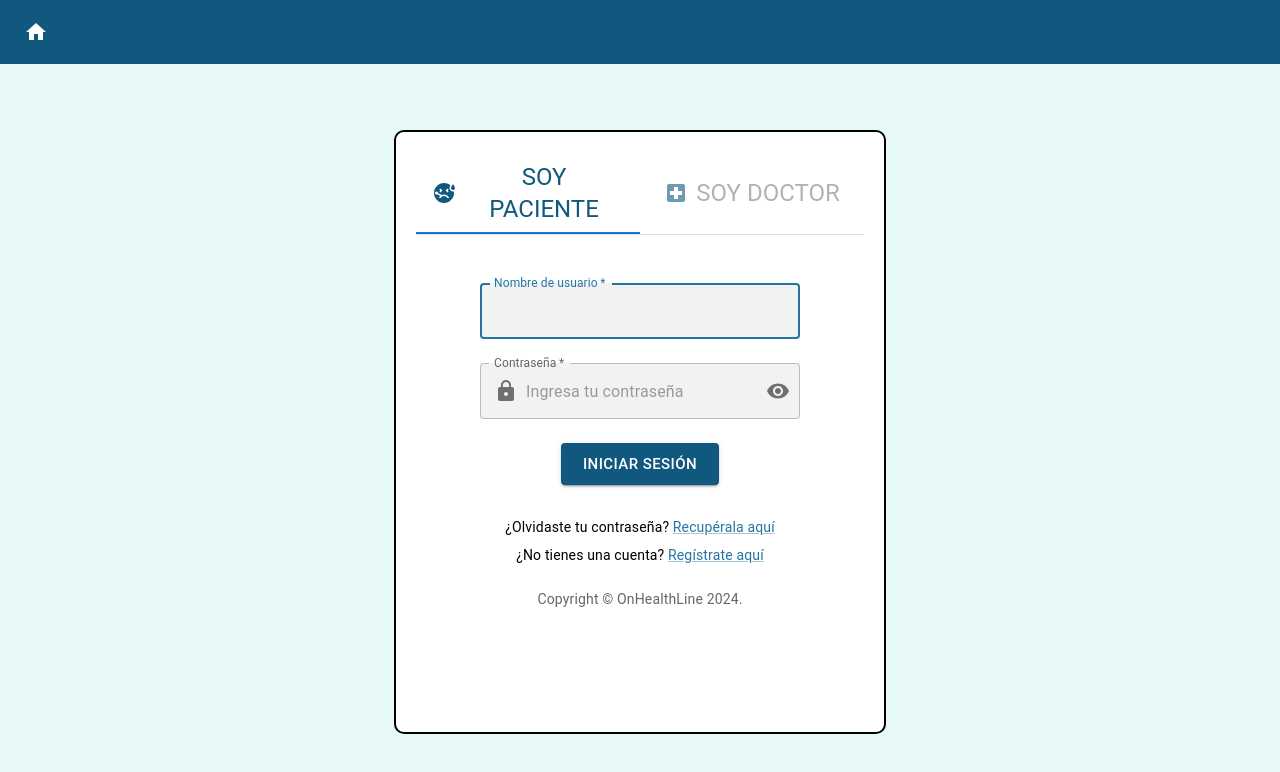
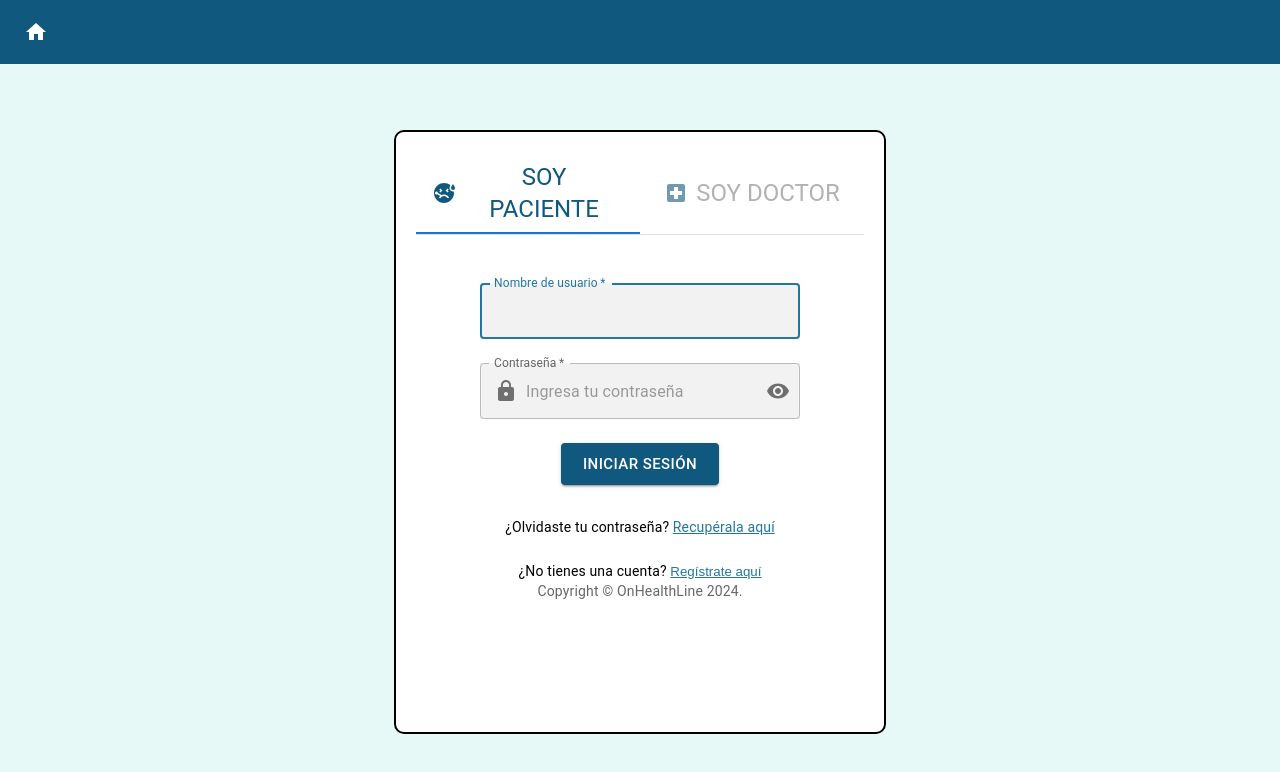
Before and after one commit to 3rnestocs/onhealthline, a Next.js app: page / in a window 1280 px wide. Both pictures are taken after a click on the button "LOGIN". Shown: the top 772 px of the page. Built offline with nearby package versions, Linux system fonts and the light colour scheme.

Commit message:
Implementacion apropiada y dinamica de pantalla de registro en access.

```diff
--- a/src/app/access/access.js
+++ b/src/app/access/access.js
@@ -5,6 +5,7 @@ import { useTheme } from '@mui/material/styles';
 import SickIcon from '@mui/icons-material/Sick';
 import LocalHospitalIcon from '@mui/icons-material/LocalHospital';
 import Login from './login/login';
+import Register from './register/register';
 
 function Copyright(props) {
   return (
@@ -60,17 +61,24 @@ const MainBox = styled(Box)({
   margin: 'auto',
   minWidth: '35%',
   minHeight: '60%',
+  overflowY: 'auto'
 });
 
 export default function Access() {
   const [value, setValue] = React.useState(0);
+  const [isShowingLogin, setIsShowingLogin] = React.useState(true);
   const handleChange = (event, newValue) => {
     setValue(newValue);
   };
+  const handleRegisterAction = () => {
+    setIsShowingLogin(false);
+    setValue(0);
+  };
+  const handleLoginAction = () => {
+    setIsShowingLogin(true);
+    setValue(0);
+  };
 
-  const handleChangeIndex = (index) => {
-    setValue(index);
-  };
   const theme = useTheme();
 
   const appbarHeight = 64;
@@ -86,7 +94,7 @@ export default function Access() {
       height={`${containerHeight}px`}
       overflow={'hidden'}
     >
-      <MainBox sx={{height:'70vh'}}>
+      <MainBox sx={{ height: '70vh' }}>
         <Box sx={{ borderBottom: 1, borderColor: 'divider' }} width={"100%"}>
           <Tabs
             value={value}
@@ -122,13 +130,38 @@ export default function Access() {
             />
           </Tabs>
         </Box>
+        {value === 0 && isShowingLogin && (
           <TabPanel value={value} index={0} dir={theme.direction}>
             <Login tipoUsuario={"paciente"} />
           </TabPanel>
+        )}
+        {value === 1 && isShowingLogin && (
           <TabPanel value={value} index={1} dir={theme.direction}>
             <Login tipoUsuario={"doctor"} />
           </TabPanel>
-        <Copyright/>
+        )}
+        {value === 0 && !isShowingLogin && (
+          <TabPanel value={value} index={0} dir={theme.direction}>
+            <Register tipoUsuario={"paciente"} />
+          </TabPanel>
+        )}
+        {value === 1 && !isShowingLogin && (
+          <TabPanel value={value} index={1} dir={theme.direction}>
+            <Register tipoUsuario={"doctor"} />
+          </TabPanel>
+        )}
+        <Box display="flex" justifyContent="center">
+          {isShowingLogin ? (
+            <Typography variant="body2">
+              ¿No tienes una cuenta? <button onClick={() => handleRegisterAction() } style={{ color: '#2376a1', background: 'none', border: 'none', cursor: 'pointer', textDecoration: 'underline' }}>Regístrate aquí</button>
+            </Typography>
+          ) : (
+            <Typography variant="body2">
+              ¿Ya tienes una cuenta? <button onClick={() => handleLoginAction() } style={{ color: '#2376a1', background: 'none', border: 'none', cursor: 'pointer', textDecoration: 'underline' }}>Inicia sesión aquí</button>
+            </Typography>
+          )}
+        </Box>
+        <Copyright />
       </MainBox>
     </Box>
   );
--- a/src/app/access/login/login.jsx
+++ b/src/app/access/login/login.jsx
@@ -1,8 +1,9 @@
 import OButton from '@/components/OButton';
 import OTextField from '@/components/OTextField';
-import { Grid, Link, Typography } from '@mui/material';
+import { Grid, Typography } from '@mui/material';
 import React from 'react';
 import { useNavigate } from 'react-router-dom';
+import { Link } from 'react-router-dom';
 
 function Login({ tipoUsuario }) {
 
@@ -43,16 +44,11 @@ function Login({ tipoUsuario }) {
         id="password"
         autoComplete="current-password"
       />
-        <OButton title="Iniciar sesión"/>
+      <OButton title="Iniciar sesión" />
       <Grid container direction={'column'} alignItems='center' spacing={1} marginTop={1}>
         <Grid item xs>
           <Typography variant="body2">
-              ¿Olvidaste tu contraseña? <Link href="#" color="#2376a1">Recupérala aquí</Link>
-            </Typography>
-          </Grid>
-          <Grid item xs>
-            <Typography variant="body2">
-              ¿No tienes una cuenta? <Link href="#" color="#2376a1">Regístrate aquí</Link>
+            ¿Olvidaste tu contraseña? <Link to='/access' style={{ color: '#2376a1' }}>Recupérala aquí</Link>
           </Typography>
         </Grid>
       </Grid>
--- a/src/app/page.js
+++ b/src/app/page.js
@@ -5,6 +5,7 @@ import { useLocation, useNavigate } from "react-router-dom";
 import OAppBar from '@/components/OAppBar';
 import Home from './home';
 import Access from './access/access';
+import Register from './access/register/register';
 import LoggedLayOut from '@/components/Layouts/LoggedLayOut';
 import Specialization from './Schedule/Specialization';
 import MySchedule from './Schedule/MySchedule';
@@ -63,6 +64,7 @@ function Content() {
         <Route path="/" element={<Home />} />
         <Route path="/schedules" element={<LoggedLayOut> <Specialization /></LoggedLayOut>} />
         <Route path="/myschedules" element={<LoggedLayOut> <MySchedule /></LoggedLayOut>} />
+        <Route path="/register" element={<Register />} />
       </Routes>
     </>
   );
```
Also changed, not shown: src/app/access/register/register.jsx (renamed from src/app/access/register/register.js). Lines whose indentation alone changed are shown as unchanged.
